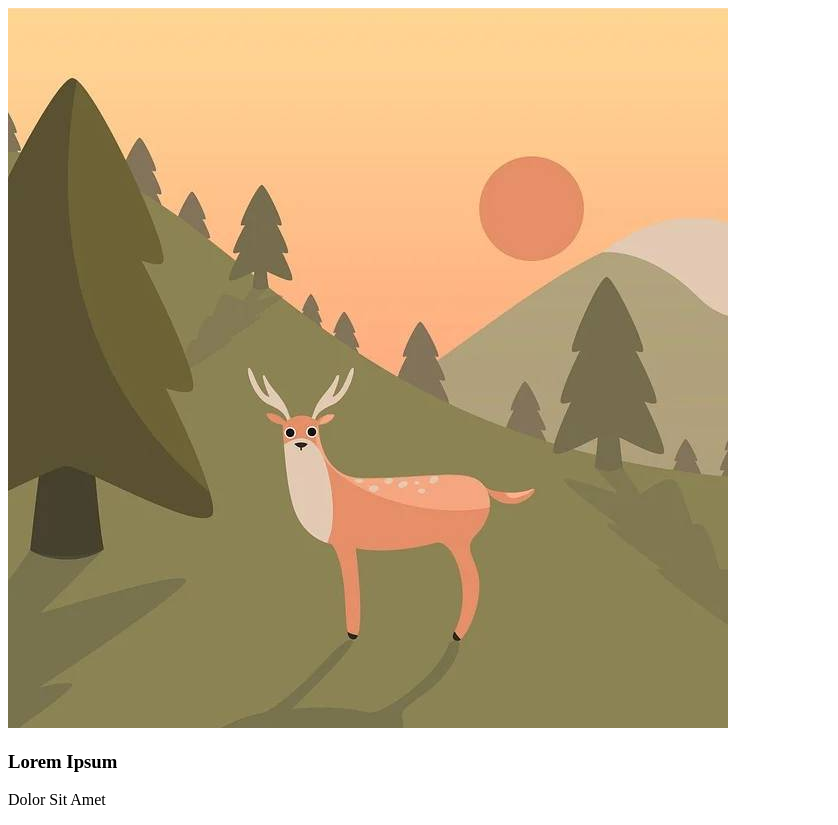
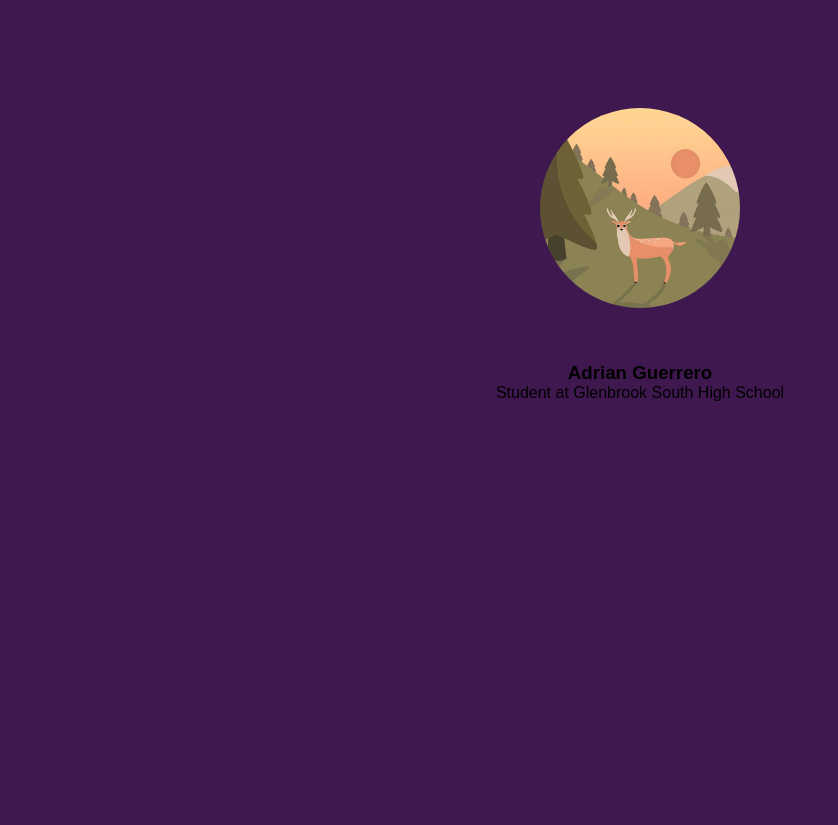
Before and after one commit to 246258/september-7, a plain HTML site: page index.html in a window 1280 px wide. Shown: the whole page, without its empty margins (0-838 px from the left). After the commit the page ends 800 px from the top, so only its background shows below. Drawn offline with Linux system fonts and the light colour scheme.

Commit message:
Second commit

```diff
--- a/index.html
+++ b/index.html
@@ -14,8 +14,8 @@
   </head>
   <body>
     <img src="img/landscape.jpeg" />
-    <h3>Lorem Ipsum</h3>
-    <p>Dolor Sit Amet</p>
+    <h3>Adrian Guerrero</h3>
+    <p>Student at Glenbrook South High School</p>
     <!--[if lt IE 7]>
       <p class="browsehappy">
         You are using an <strong>outdated</strong> browser. Please
--- a/style.css
+++ b/style.css
@@ -1,3 +1,22 @@
 body {
-  background-color: white;
+  background-color: rgb(64, 24, 80);
+  text-align: center;
+  font-family: sans-serif;
 }
+
+img {
+  width: 200px;
+  border-radius: 50%;
+  margin-top: 100px;
+  margin-bottom: 50px;
+}
+
+h3,
+p {
+  margin: 0;
+  padding: 0;
+}
+
+p {
+  font-weight: 100;
+}
```
